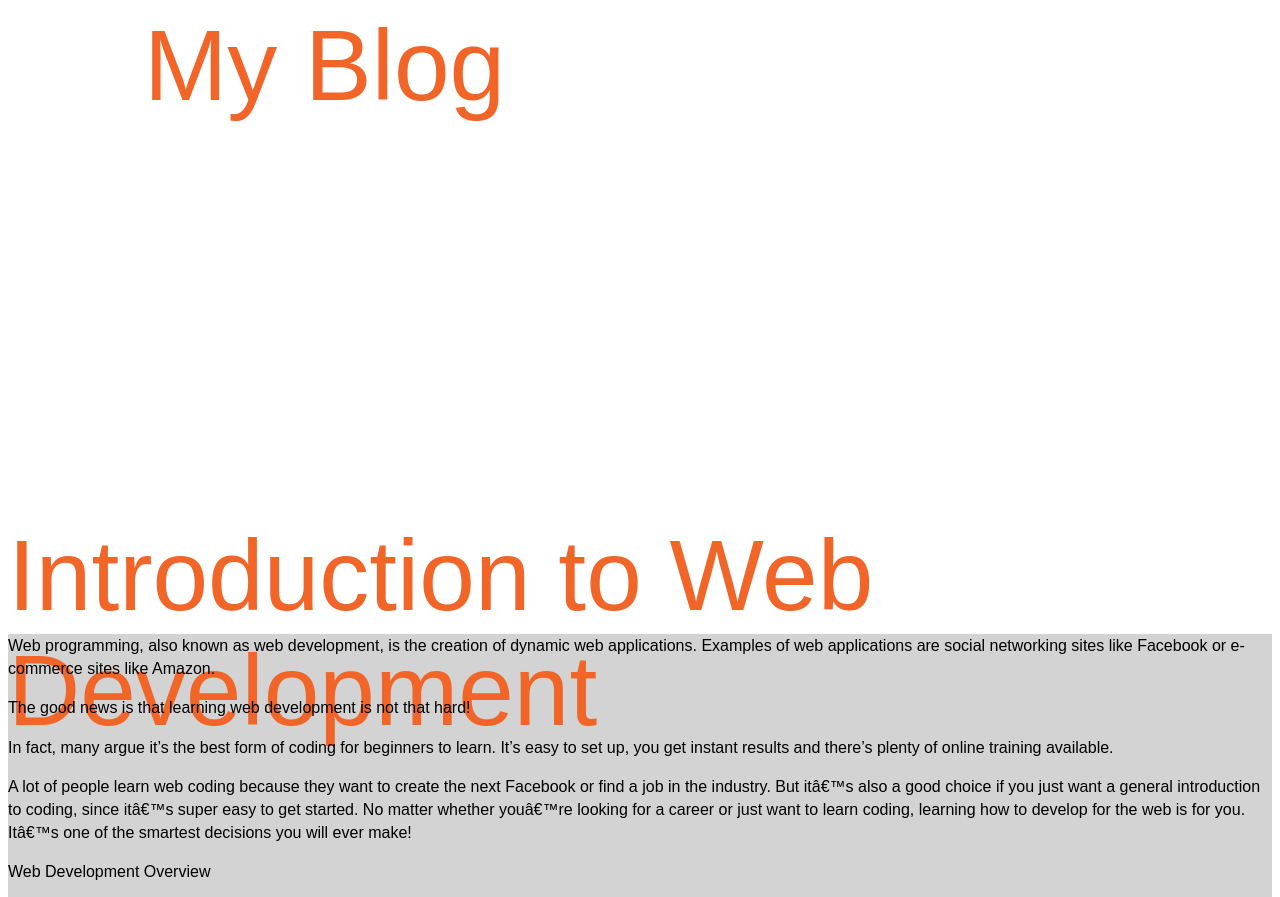
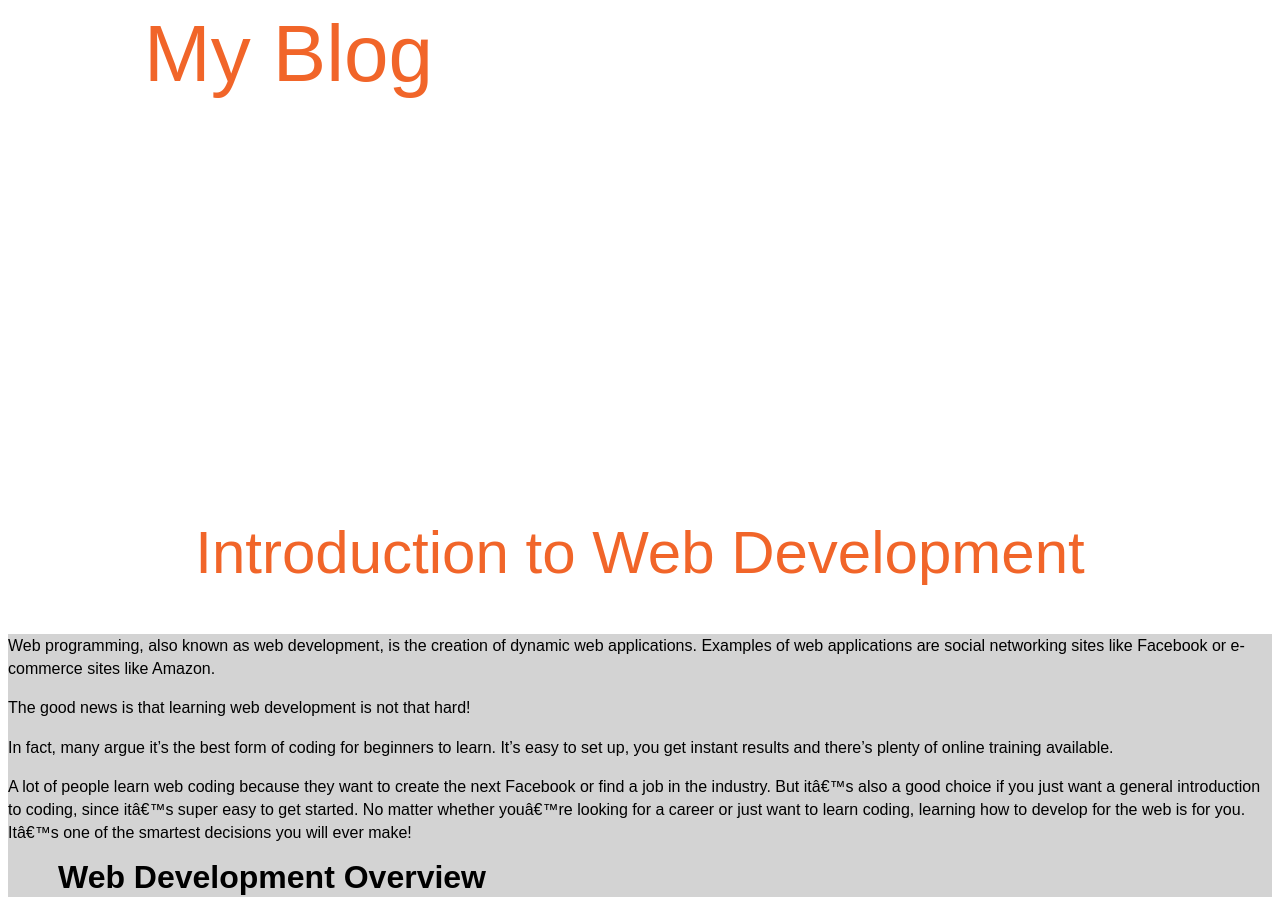
Before and after one commit to tlastovka/blog-repo, a plain HTML site: page index.html in a window 1280 px wide. Shown: the top 897 px of the page. Drawn offline with Linux system fonts and the light colour scheme.

Commit message:
Update 12:48

```diff
--- a/css/layout.css
+++ b/css/layout.css
@@ -14,7 +14,7 @@ html {
     width: 100%;
     height: 150px;
     color: #F16529;
-    font-size: 100px;
+    font-size: 80px;
 }
 
 .banner {
@@ -30,15 +30,20 @@ footer {
 }
 
 .post-title {
-    width: 75%;
+    width: 100%;
     height: 100px;
     color: #F16529;
-    font-size: 100px;
+    font-size: 60px;
+    text-align: center;
 }
 
 .post-body{
     background-color: lightgray;
     line-height: 145%;
+}
 
-
+.post-body h1 {
+    margin-left: 50px;
+    color: black;
+    font-weight: bold;
 }
--- a/index.html
+++ b/index.html
@@ -39,7 +39,7 @@
 
 <p>A lot of people learn web coding because they want to create the next Facebook or find a job in the industry. But itâ€™s also a good choice if you just want a general introduction to coding, since itâ€™s super easy to get started. No matter whether youâ€™re looking for a career or just want to learn coding, learning how to develop for the web is for you. Itâ€™s one of the smartest decisions you will ever make!</p>
 
-<p>Web Development Overview</p>
+<h1>Web Development Overview</h1>
 <p>There are two broad divisions of web development â€“ front-end development (also called client-side development) and back-end development (also called server-side development).</p>
 
 <p>Front-end development refers to constructing what a user sees when they load a web application â€“ the content, design and how you interact with it. This is done with three codes â€“ HTML, CSS and JavaScript.</p>
@@ -63,12 +63,12 @@ Node.js
 Python
 Without going into more detail, thatâ€™s really all there is to web development. So now, here are the best ways to start learning it.
 
-<p>Ways to Learn Web Development</p>
+<h1>Ways to Learn Web Development</h1>
 <p>The traditional way to learn web development is to enroll in a university or trade school course. However, it can be costly â€“ and whatâ€™s more, the web evolves so fast that schools often canâ€™t keep up!
 
 <p>Luckily, there’s plenty of good quality coding training available here on the Internet. What better place to learn web development than the web itself?</p>
 
-<p>Teach It To Yourself</p>
+<h1>Teach It To Yourself</h1>
 <p>You could also learn web coding by researching it on your own, tweaking website templates and inspecting the source code of other websites. A lot of coders learn HTML and CSS this way, using website editing software to tweak a website template and figuring out the code.</p>
 
 <p>However, this method is not ideal. It takes a very long time, and you don’t even know what there is to learn. Itâ€™s like having to first find the pieces of a jigsaw puzzle before you can assemble them.</p>
```
